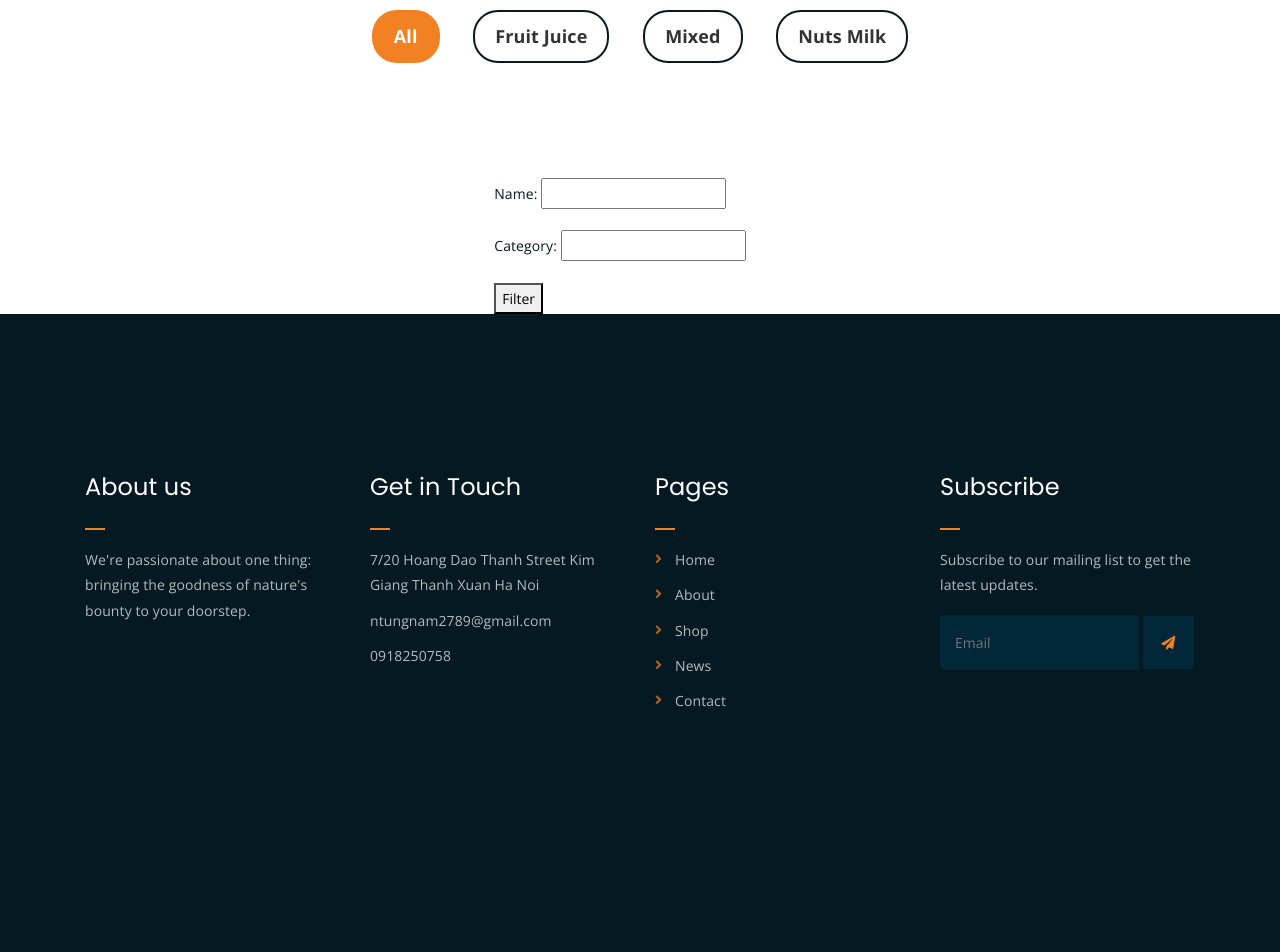
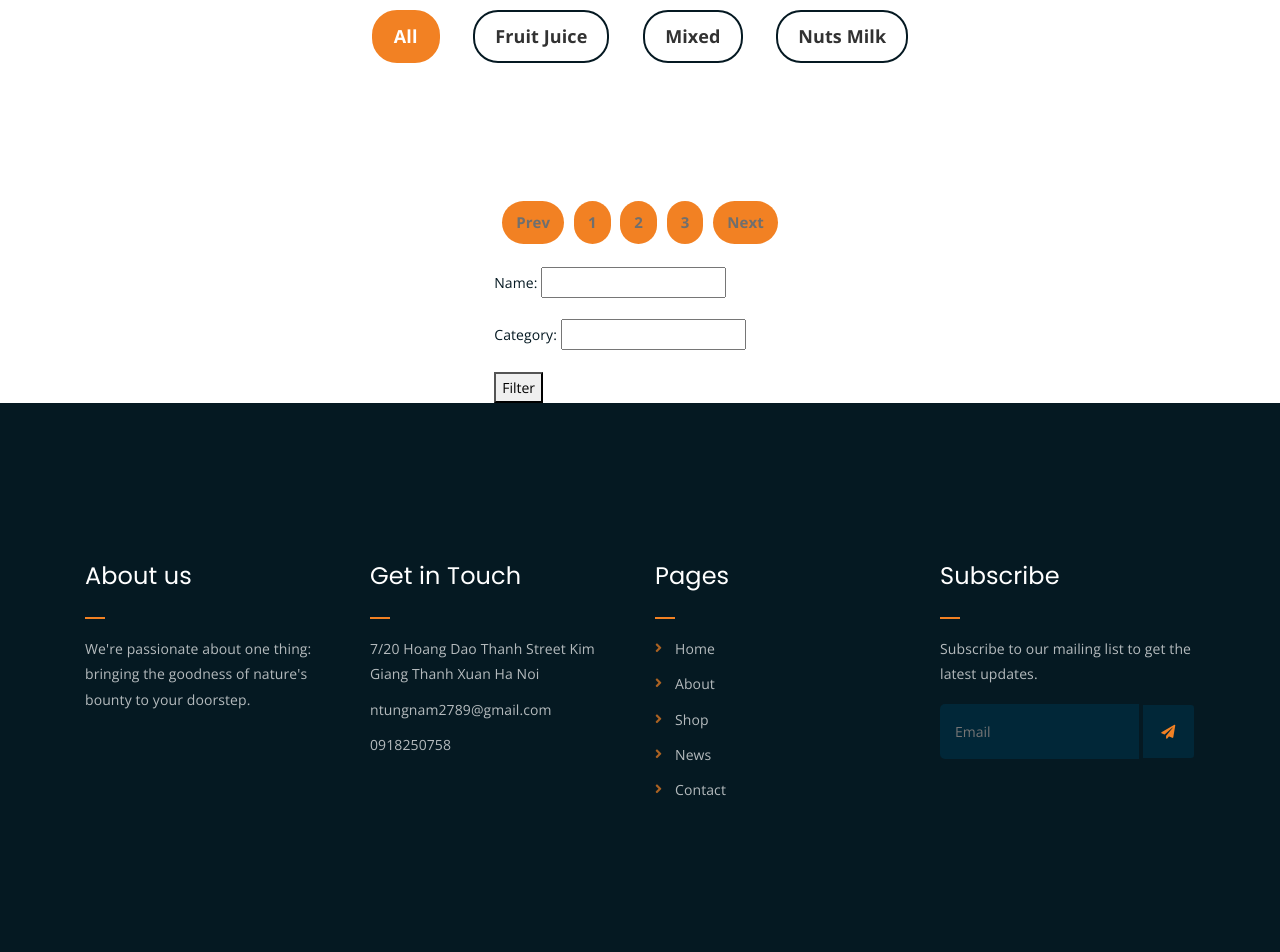
Before and after one commit to lamtung2712/Fruit-Juice-Online-Store, a Django app: page /product/products/ in a window 1280 px wide. Shown: the part 606-1558 px from the top of the page. Before the commit the page ends 1313 px from the top, so only its background shows below. Run offline with Django 4.2, Linux system fonts and the light colour scheme; data that the repository does not hold is empty; some libraries are stand-ins or nearby versions.

Commit message:
small update

```diff
--- a/Templates/homepage/index.html
+++ b/Templates/homepage/index.html
@@ -142,7 +142,7 @@
             <div class="col-lg-10 offset-lg-1 text-center">
                     <div class="single-testimonial-slider">
                         <div class="client-avater">
-                            <img src="{% static 'homepage/assets/img/avaters/avatar1.png' %}" alt="Avatar">
+                            <img src="{% static 'homepage/assets/img/avaters/mainvs.jpg' %}" alt="Avatar">
                         </div>
                         <div class="client-meta">
                             <h3>Tùng Lâm<span>Local shop owner</span></h3>
--- a/Templates/homepage/shop.html
+++ b/Templates/homepage/shop.html
@@ -89,19 +89,19 @@
 				{% endfor %}
 			</div>
 
-{#			<div class="row">#}
-{#				<div class="col-lg-12 text-center">#}
-{#					<div class="pagination-wrap">#}
-{#						<ul>#}
-{#							<li><a class="active" href="#">Prev</a></li>#}
-{#							<li><a class="active" href="#">1</a></li>#}
-{#							<li><a class="active" href="#">2</a></li>#}
-{#							<li><a class="active" href="#">3</a></li>#}
-{#							<li><a class="active" href="#">Next</a></li>#}
-{#						</ul>#}
-{#					</div>#}
-{#				</div>#}
-{#			</div>#}
+			<div class="row">
+				<div class="col-lg-12 text-center">
+					<div class="pagination-wrap">
+						<ul>
+							<li><a class="active" href="#">Prev</a></li>
+							<li><a class="active" href="#">1</a></li>
+							<li><a class="active" href="#">2</a></li>
+							<li><a class="active" href="#">3</a></li>
+							<li><a class="active" href="#">Next</a></li>
+						</ul>
+					</div>
+				</div>
+			</div>
 
 			<div class='pagination-product'>
 				{% if products.has_previous %}
```
Also changed, not shown: static/homepage/assets/img/avaters/mainvs.jpg (added).
